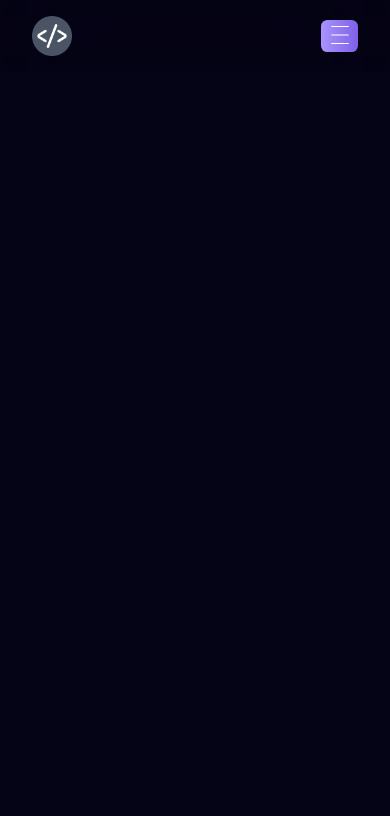
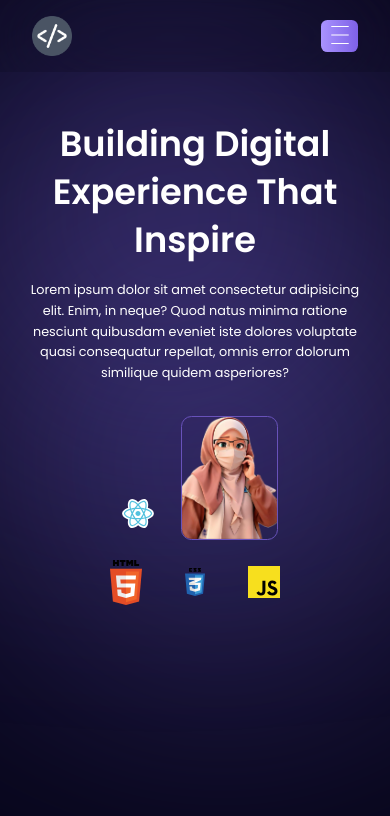
Before and after one commit to HendMohammed90/Portfolio, a React (Create React App) app: page / in a window 390 px wide. Shown: the top 816 px of the page. Built offline with nearby package versions, Linux system fonts and the light colour scheme.

Commit message:
add intro section

```diff
--- a/src/App.css
+++ b/src/App.css
@@ -1,38 +1,20 @@
-.App {
-  text-align: center;
+.container{
+/* max-width:1280px; */
+/* min-height:100%;
+margin: 0 auto; */
 }
 
-.App-logo {
-  height: 40vmin;
-  pointer-events: none;
+.content{
+  /* max-width: 1300px;
+  margin: 0 auto; */
+  position: relative;
+  max-width: 1280px;
+  margin: 0 auto;
 }
 
-@media (prefers-reduced-motion: no-preference) {
-  .App-logo {
-    animation: App-logo-spin infinite 20s linear;
+
+@media (max-width: 1300px){
+  .content{
+      padding: 0 1.5rem;
   }
 }
-
-.App-header {
-  background-color: #282c34;
-  min-height: 100vh;
-  display: flex;
-  flex-direction: column;
-  align-items: center;
-  justify-content: center;
-  font-size: calc(10px + 2vmin);
-  color: white;
-}
-
-.App-link {
-  color: #61dafb;
-}
-
-@keyframes App-logo-spin {
-  from {
-    transform: rotate(0deg);
-  }
-  to {
-    transform: rotate(360deg);
-  }
-}
--- a/src/App.jsx
+++ b/src/App.jsx
@@ -1,9 +1,16 @@
-import React from 'react'
+import React from 'react';
+import "./App.css";
 import { Navbar } from './components/Navbar/Navbar';
+import Hero from './components/Hero/Hero';
 
 const App = () => {
   return (
+    <div className='container'>
     <Navbar />
+    <div className='content'>
+      <Hero />
+    </div>
+    </div>
 
   )
 }
--- /dev/null
+++ b/src/components/Hero/Hero.css
@@ -0,0 +1,188 @@
+.hero-container {
+    display: flex;
+    align-items: center;
+    position: relative;
+}
+
+.hero-container::after,
+.hero-container::before {
+    content: "";
+    width: 28.125rem;
+    height: 28.125rem;
+    border-radius: 28.125rem;
+    background: #7c66e3;
+    z-index: -1;
+    position: absolute;
+    filter: blur(200px);
+}
+
+.hero-container::after {
+    top: -3rem;
+    left: -5rem;
+}
+
+.hero-container::before {
+    bottom: 2rem;
+    right: 0rem;
+}
+
+.hero-content {
+    flex: 1;
+}
+
+.hero-content h2 {
+    font-size: 3.8rem;
+    font-weight: 800;
+    line-height: 5rem;
+    margin-bottom: 1rem;
+}
+
+.hero-content p {
+
+    width: 80%;
+    font-size: 1rem;
+    font-weight: 400;
+    line-height: 2rem;
+}
+
+.hero-img {
+    flex: 1;
+    display: flex;
+    flex-direction: column;
+    align-items: center;
+    gap: 2rem;
+    margin-top: 5rem;
+}
+
+.hero-img>div {
+    display: flex;
+    align-items: flex-end;
+    gap: 2rem;
+}
+
+.hero-img>div>img {
+    width: 23rem;
+    transition: all 0.3s ease;
+}
+
+.tech-icon {
+    width: 5rem;
+    height: 5rem;
+    display: flex;
+    align-items: center;
+    justify-content: center;
+    text-align: center;
+
+}
+
+.tech-icon img {
+    width: 4vw;
+    width: 3rem;
+    height: auto;
+}
+
+.hero-img .hero-logo {
+    width: 25vw;
+    border-radius: 0.65rem;
+    border: 1.5px solid #6852ba;
+}
+
+.hero-img>div>img:hover,
+.tech-icon img:hover {
+    transform: translateY(-0.5rem);
+    transition: all 0.3s ease;
+}
+
+@media (max-width: 1025px) {
+    .hero-content h2 {
+        font-size: 3rem;
+        line-height: 4rem;
+    }
+
+    .hero-content p {
+        font-size: 0.9rem;
+        line-height: 1.6rem;
+    }
+
+    .hero-img>div>img {
+        width: 20rem;
+    }
+
+    .tech-icon {
+        width: 4rem;
+        height: 4rem;
+    }
+
+    .tech-icon img {
+        width: 2.5rem;
+    }
+}
+
+
+@media (max-width: 768px) {
+    .hero-container {
+        flex-direction: column;
+    }
+
+    .hero-img {
+        margin: 2rem 0 2rem 0;
+    }
+
+    .hero-container h2 {
+        margin-top: 3rem;
+    }
+
+    .hero-content h2,
+    .hero-content p {
+        width: auto;
+        text-align: center;
+    }
+
+    .hero-container::after,
+    .hero-container::before {
+        content: " ";
+        width: 18rem;
+        height: 18rem;
+        filter: blur(150px);
+    }
+
+    .hero-container::after {
+        top: 0rem;
+        left: 0rem;
+    }
+
+    .hero-container::before {
+        bottom: 2rem;
+        right: 0rem;
+    }
+
+}
+
+@media (max-width: 600px) {
+    .hero-content h2{
+        font-size: 2.2rem;
+        line-height: 3rem;
+    }
+
+    .hero-content p{
+        font-size: 0.8rem;
+        line-height: 1.3rem;
+    }
+
+    .hero-img,
+    .hero-img > div{
+        gap: 1rem;
+    }
+
+    .hero-img > div > img {
+        width: 16rem;
+    }
+    .tech-icon{
+        width: 3.3rem;
+        height: 3.3rem;
+    }
+
+    .tech-icon img{
+        width: 2rem;
+    }
+}
--- /dev/null
+++ b/src/components/Hero/Hero.jsx
@@ -0,0 +1,35 @@
+import React from "react";
+import "./Hero.css"
+
+const Hero = () =>{
+    return(
+<section className="hero-container">
+    <div className="hero-content">
+        <h2>Building Digital Experience That Inspire</h2>
+        <p>Lorem ipsum dolor sit amet consectetur adipisicing elit. Enim, in neque? Quod natus minima ratione nesciunt quibusdam eveniet iste dolores voluptate quasi consequatur repellat, omnis error dolorum similique quidem asperiores?</p>
+    </div>
+    <div className="hero-img">
+        <div>
+        <div className="tech-icon">
+            <img src='/assets/images/react.svg' alt="reactIcon"/>
+        </div>
+        <img className="hero-logo" src='/assets/images/me.png' alt="HendMohammedLogo"/>
+        </div>
+        <div>
+        <div className="tech-icon">
+            <img src='/assets/images/html.svg' alt="htmlIcon"/>
+        </div>
+        <div className="tech-icon">
+            <img src='/assets/images/css.svg' alt="cssIcon"/>
+        </div>
+        <div className="tech-icon">
+            <img src='/assets/images/js.svg' alt="jsIcon"/>
+        </div>
+        </div>
+    </div>
+
+
+</section>    )
+}
+
+export default Hero;
--- a/src/components/Navbar/Navbar.css
+++ b/src/components/Navbar/Navbar.css
@@ -13,7 +13,7 @@
     align-items: center;
     justify-content: space-between;
     padding: 1rem 0;
-    /* margin: 0 auto; */
+    margin: 0 auto;
 }
 
 .logo{
```
